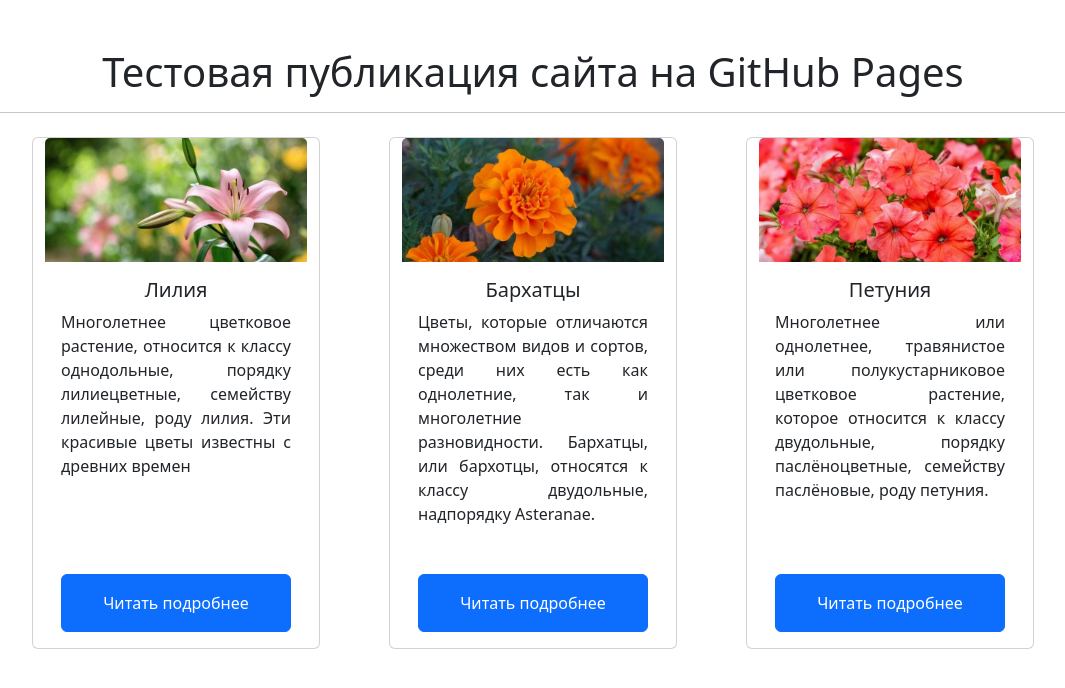
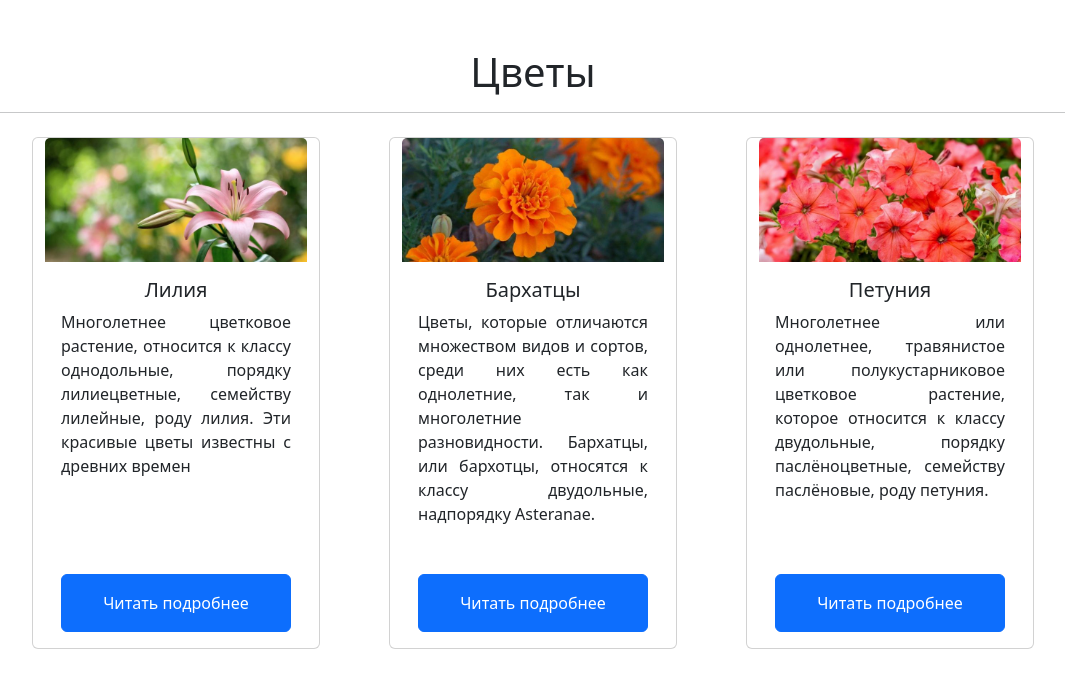
Before and after one commit to gaziikk/flowers, a plain HTML site: page index.html in a window 1280 px wide. Shown: the whole page, without its empty margins (107-1172 px from the left). Drawn offline with nearby package versions, Linux system fonts and the light colour scheme.

Commit message:
Update index.html

```diff
--- a/index.html
+++ b/index.html
@@ -11,7 +11,7 @@
 
 <body>
 <div class="container mt-5 text-center h-100">
-	<h1>Тестовая публикация сайта на GitHub Pages</h1>
+	<h1>Цветы</h1>
 
 	<hr class="mb-4">
 	<div class="row d-flex justify-content-evenly">
```
